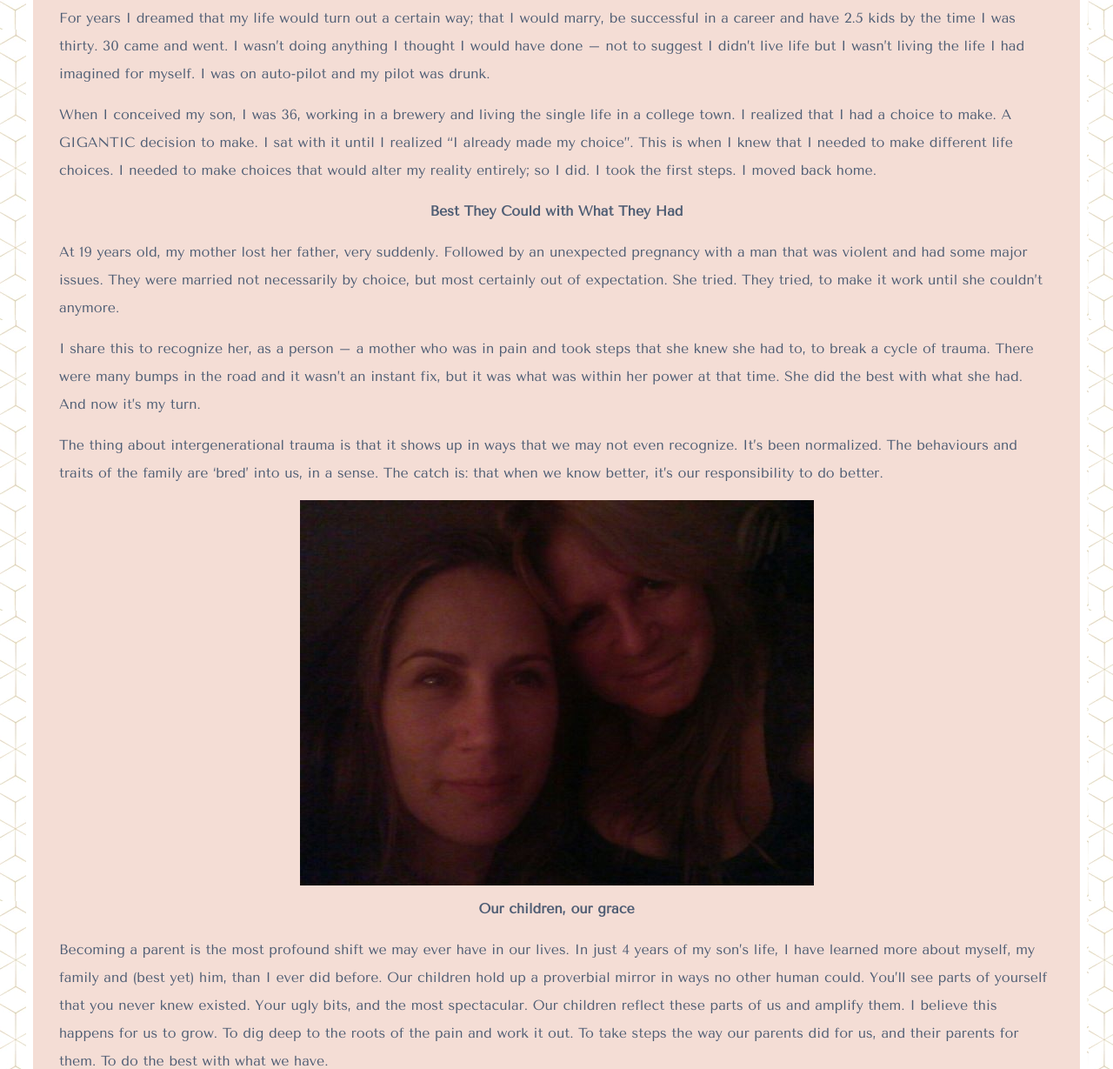
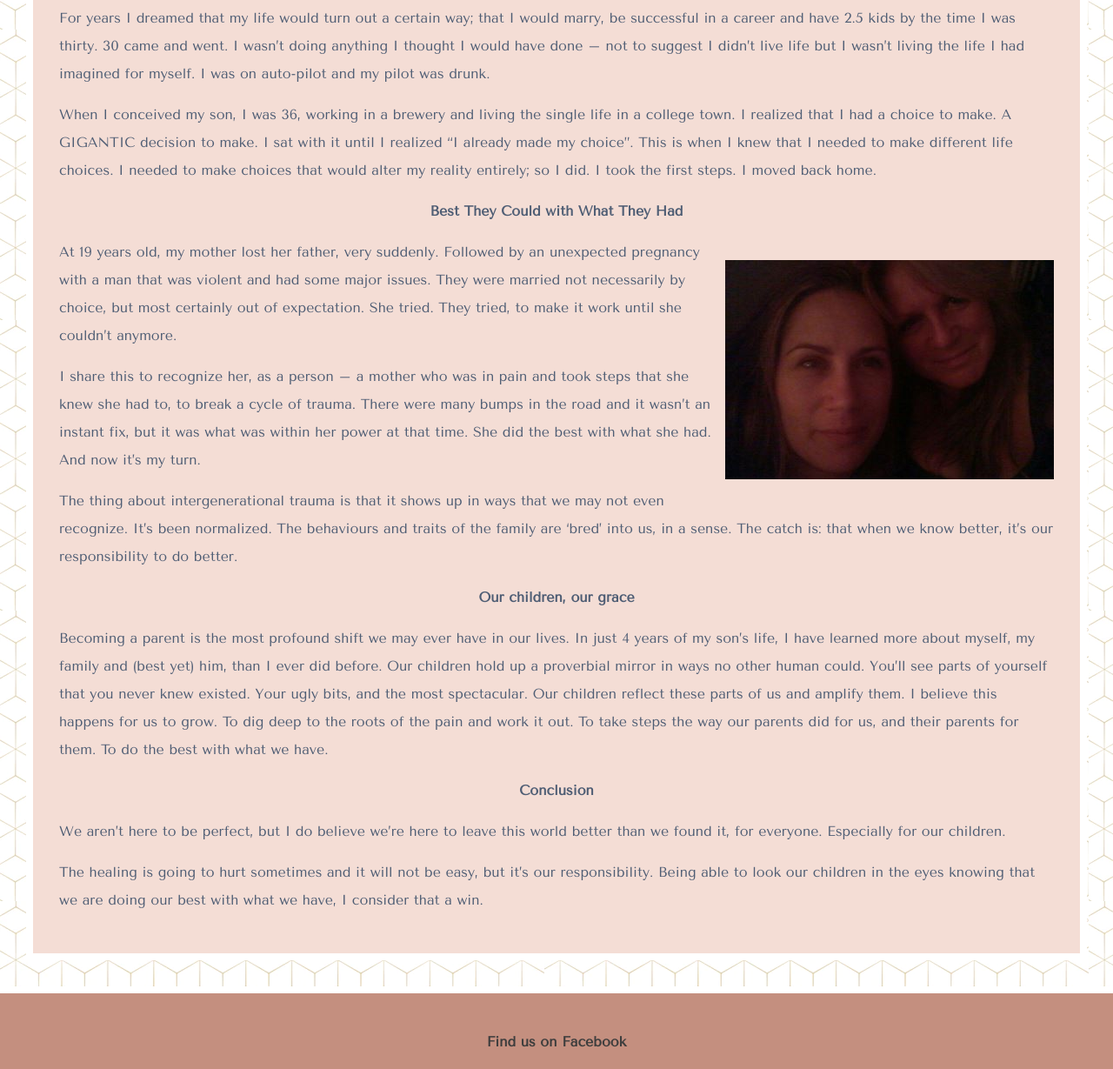
Before and after one commit to FullMoonMommy/Website, a plain HTML site: page index.html in a window 1280 px wide. Shown: the part 968-2197 px from the top of the page at 87% size. Drawn offline with nearby package versions, Linux system fonts and the light colour scheme.

Commit message:
Capstone not yet

```diff
--- a/index.html
+++ b/index.html
@@ -22,16 +22,25 @@
 
     <section>
       <h3 class="textbox">Hope for the Future</h3>
+
         <h4 class="paragraph"><strong>Not What I Hoped</strong></h4>
+
           <p>For years I dreamed that my life would turn out a certain way; that I would marry, be successful in a career and have 2.5 kids by the time I was thirty. 30 came and went. I wasn’t doing anything I thought I would have done – not to suggest I didn’t live life but I wasn’t living the life I had imagined for myself. I was on auto-pilot and my pilot was drunk.
           </p>
+
           <p>When I conceived my son, I was 36, working in a brewery and living the single life in a college town. I realized that I had a choice to make. A GIGANTIC decision to make. I sat with it until I realized “I already made my choice”. This is when I knew that I needed to make different life choices. I needed to make choices that would alter my reality entirely; so I did. I took the first steps. I moved back home.</p>
+
         <h4 class="paragraph"><strong>Best They Could with What They Had</strong></h4>
-          <p>At 19 years old, my mother lost her father, very suddenly. Followed by an unexpected pregnancy with a man that was violent and had some major issues. They were married not necessarily by choice, but most certainly out of expectation. She tried. They tried, to make it work until she couldn’t anymore.</p>
+
+          <div class="img"><img src="images/momandme4.jpg" alt="Photo of Author and her Mother"></div><p>At 19 years old, my mother lost her father, very suddenly. Followed by an unexpected pregnancy with a man that was   violent and had some major issues. They were married not necessarily by choice, but most certainly out of expectation. She tried. They tried, to make it work until she couldn’t anymore.</p>
+
           <p>I share this to recognize her, as a person – a mother who was in pain and took steps that she knew she had to, to break a cycle of trauma. There were many bumps in the road and it wasn’t an instant fix, but it was what was within her power at that time. She did the best with what she had. And now it’s my turn.</p>
+
           <p>The thing about intergenerational trauma is that it shows up in ways that we may not even recognize. It’s been normalized. The behaviours and traits of the family are ‘bred’ into us, in a sense. The catch is: that when we know better, it’s our responsibility to do better.</p>
-      <div class="img"><img src="images/momandme1.jpg" alt="Photo of Author and her Mother"></div>
+
+
         <h4 class="paragraph"><strong>Our children, our grace</strong></h4>
+
           <p>Becoming a parent is the most profound shift we may ever have in our lives. In just 4 years of my son’s life, I have learned more about myself, my family and (best yet) him, than I ever did before. Our children hold up a proverbial mirror in ways no other human could. You’ll see parts of yourself that you never knew existed. Your ugly bits, and the most spectacular. Our children reflect these parts of us and amplify them. I believe this happens for us to grow. To dig deep to the roots of the pain and work it out. To take steps the way our parents did for us, and their parents for them. To do the best with what we have.</p>
 
         <h4 class="paragraph"><strong>Conclusion</strong></h4>
--- a/style.css
+++ b/style.css
@@ -49,7 +49,9 @@ h3{
   font-family: 'Tangerine';
 }
 .img{
-  text-align: center;
+  float: right;
+  margin-left: 1px;
+  margin-top: 40px;
 }
 h1{
     color:  #181A18;
```
Also changed, not shown: images/momandme2.jpg (added), images/momandme3.jpg (added), images/momandme4.jpg (added). Lines whose indentation alone changed are shown as unchanged.
